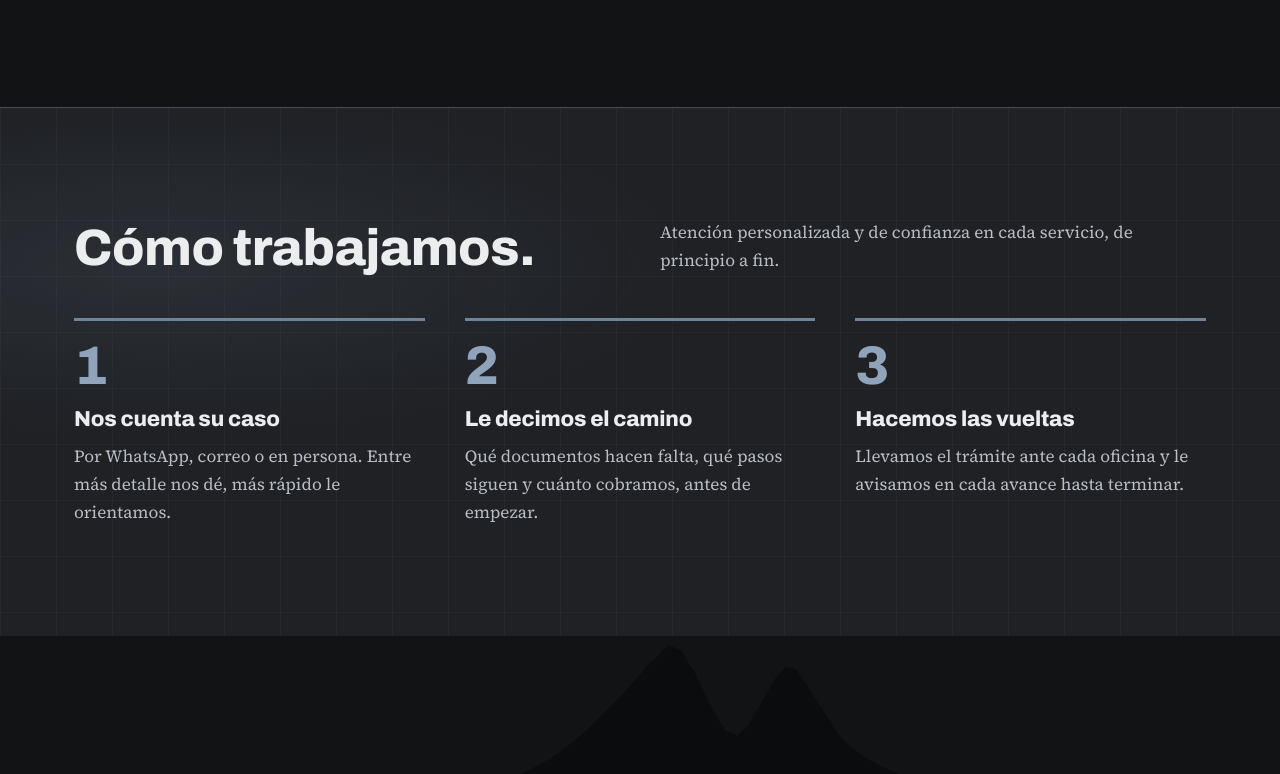
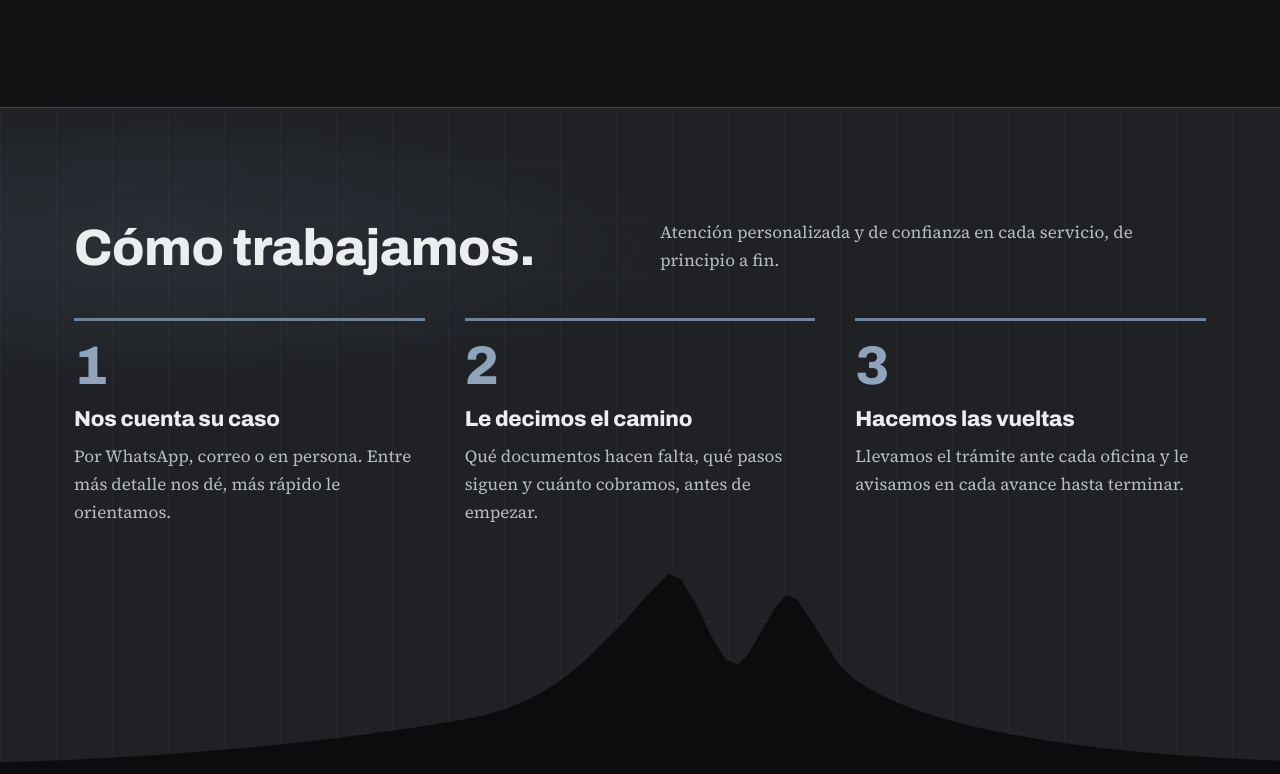
Before and after one commit to draguz-web/cfaip-web, a plain HTML site: page opcion-3/index.html in a window 1280 px wide. Shown: the part 3226-4000 px from the top of the page. Drawn offline with Linux system fonts and the light colour scheme.

Commit message:
Cerro antes del pie: sale directo del gris de la sección y se funde con el pie, sin franjas ni línea
Co-Authored-By: Claude Opus 5.5 <noreply@anthropic.com>
Claude-Session: https://claude.ai/code/session_01Eb37MmwNCtGFXMpDdVXHqY

```diff
--- a/opcion-3/index.html
+++ b/opcion-3/index.html
@@ -364,7 +364,9 @@ fieldset.campo{border:0;padding:0;margin:0 0 16px}
     linear-gradient(90deg,rgba(255,255,255,.028) 1px,transparent 1px) 0 0/56px 56px,
     #1F2125}
 .casos{background:linear-gradient(180deg,rgba(128,147,167,.06),transparent 40%),#121315;border-block:0}
-#solicitar,.casos,#como-trabajamos,.pie{border-top:1px solid rgba(201,207,214,.22)}
+#solicitar,.casos,#como-trabajamos{border-top:1px solid rgba(201,207,214,.22)}
+.cerro-pie{background:linear-gradient(rgba(255,255,255,.028) 1px,transparent 1px) 0 0/56px 56px,linear-gradient(90deg,rgba(255,255,255,.028) 1px,transparent 1px) 0 0/56px 56px,#1F2125;margin-top:-1px}
+#como-trabajamos{padding-bottom:40px}
 /* Animación: entrada de la portada (una sola secuencia) */
 @media (prefers-reduced-motion:no-preference){
   .portada h1{animation:aparecer .9s cubic-bezier(.2,.7,.2,1) .45s both}
```
Also changed, not shown: opcion-4/index.html (+3 -1 lines).
